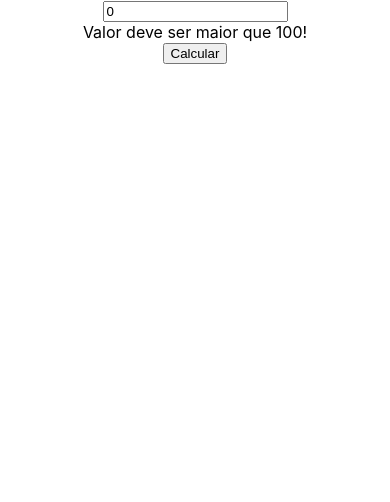
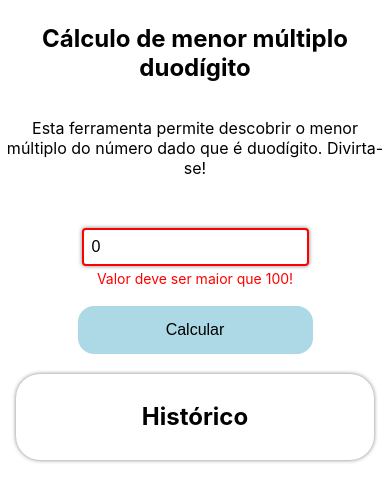
Before and after one commit to GianOrtiz/duodigito, a React (Create React App) app in the folder frontend/: page / in a window 390 px wide. Both pictures are taken after a click on the button "Calcular". Shown: the top 502 px of the page. Built offline with nearby package versions, Linux system fonts and the light colour scheme.

Commit message:
Style page using flex to create simple responsive design

```diff
--- a/frontend/src/App.css
+++ b/frontend/src/App.css
@@ -1,38 +1,48 @@
 .App {
-  text-align: center;
+  display: flex;
+  justify-content: space-evenly;
+  align-items: flex-start;
+  flex-wrap: wrap;
 }
 
-.App-logo {
-  height: 40vmin;
-  pointer-events: none;
+.calculus-container {
+  flex: 2;
+  padding: 1%;
+  display: flex;
+  flex-direction: column;
 }
 
-@media (prefers-reduced-motion: no-preference) {
-  .App-logo {
-    animation: App-logo-spin infinite 20s linear;
-  }
+.calculus-header {
+  display: flex;
+  text-align: center;
+  flex-direction: column;
+  justify-content: center;
+  align-items: center;
+  margin-bottom: 8%;
 }
 
-.App-header {
-  background-color: #282c34;
-  min-height: 100vh;
+.form-container {
   display: flex;
-  flex-direction: column;
+  justify-content: center;
   align-items: center;
-  justify-content: center;
-  font-size: calc(10px + 2vmin);
-  color: white;
 }
 
-.App-link {
-  color: #61dafb;
+.history-container {
+  display: flex;
+  justify-content: center;
+  align-items: center;
+  flex: 1;
+  min-width: 320px;
 }
 
-@keyframes App-logo-spin {
-  from {
-    transform: rotate(0deg);
-  }
-  to {
-    transform: rotate(360deg);
-  }
+.result-container {
+  display: flex;
+  justify-content: center;
+  align-items: center;
+  flex-direction: column;
+  margin-top: 2%;
 }
+
+.result-container h2 {
+  margin-bottom: 0;
+}
--- a/frontend/src/App.tsx
+++ b/frontend/src/App.tsx
@@ -62,6 +62,12 @@ function App() {
 
   return (
     <div className="App">
+      <div className="calculus-container">
+        <header className="calculus-header">
+          <h2>Cálculo de menor múltiplo duodígito</h2>
+          <p>Esta ferramenta permite descobrir o menor múltiplo do número dado que é duodígito. Divirta-se!</p>
+        </header>
+        <div className="form-container">
           <CalculusForm
             num={num}
             error={numError}
@@ -69,15 +75,22 @@ function App() {
             onSubmit={onSubmit}
             loading={loading}
           />
+        </div>
         {result && (
+          <div className="result-container">
+            <h2>Resultado:</h2>
             <CalculusResult
               elapsedTime={result.elapsedTimeMillis}
               result={result.result}
             />
+          </div>
         )}
+      </div>
+      <div className="history-container">
         <History
           values={history}
         />
+      </div>
     </div>
   );
 }
--- /dev/null
+++ b/frontend/src/components/CalculusForm/index.css
@@ -0,0 +1,46 @@
+.calculus-form {
+    display: flex;
+    flex-direction: column;
+}
+
+.value-input, .value-input-error {
+    box-shadow: 0 0 4px gray;
+    border: 0;
+    border-radius: 4px;
+    font-size: 1rem;
+    margin: 0.25rem;
+    min-width: 125px;
+    padding: 0.5rem;
+    transition: background-color 0.5s ease-out;
+}
+
+.value-input:focus, .value-input-error:focus {
+    outline: none;
+    box-shadow: 0 0 8px gray;
+}
+
+.value-input-error {
+    border: 2px red solid;
+}
+
+.input-error {
+    color: red;
+    font-size: 14px;
+    text-align: center;
+}
+
+.button-form {
+    background-color: lightblue;
+    border: none;
+    margin-top: 8%;
+    font-size: 1rem;
+    padding: 15px 32px;
+    text-align: center;
+    text-decoration: none;
+    display: inline-block;
+    border-radius: 16px;
+}
+
+.button-form:hover {
+    cursor: pointer;
+}
--- a/frontend/src/components/CalculusForm/index.tsx
+++ b/frontend/src/components/CalculusForm/index.tsx
@@ -1,4 +1,5 @@
 import React from 'react';
+import './index.css';
 
 export interface Props {
     onSubmit: (event: React.FormEvent) => void;
@@ -12,14 +13,20 @@ const CalculusForm = (props: Props): JSX.Element => {
     const { onSubmit, num, onChange, loading, error } = props;
 
     return (
-        <form onSubmit={onSubmit}>
-            <input type="number" value={num} onChange={onChange} />
-            {error && <div>{error}</div>}
+        <form onSubmit={onSubmit} className="calculus-form">
+            <input
+                type="number"
+                value={num}
+                onChange={onChange}
+                className={error ? "value-input-error" : "value-input"}
+            />
+            {error && <div className="input-error">{error}</div>}
             <button
-            type="submit"
-            disabled={loading}
+                type="submit"
+                disabled={loading}
+                className="button-form"
             >
-            {loading ? 'Carregando' : 'Calcular'}
+                {loading ? 'Carregando' : 'Calcular'}
             </button>
         </form>
     );
--- /dev/null
+++ b/frontend/src/components/CalculusResult/index.css
@@ -0,0 +1,17 @@
+.result {
+    text-align: center;
+    display: flex;
+    flex-direction: column;
+    margin-top: 2rem;
+}
+
+.result-value {
+    font-size: 18px;
+    font-weight: 500;
+}
+
+.elapsed-time {
+    margin-top: 1rem;
+    font-size: 14px;
+    color: green;
+}
--- a/frontend/src/components/CalculusResult/index.tsx
+++ b/frontend/src/components/CalculusResult/index.tsx
@@ -1,4 +1,5 @@
 import React from 'react';
+import './index.css';
 
 export interface Props {
     elapsedTime: number;
@@ -9,9 +10,13 @@ const CalculusResult = (props: Props): JSX.Element => {
     const { elapsedTime, result } = props;
 
     return (
-        <div>
-            <p>Tempo decorrido: {elapsedTime}ms</p>
-            <p>Resultado: {result}</p>
+        <div className="result">
+            <span className="result-value">
+                {result}
+            </span>
+            <span className="elapsed-time">
+                Tempo decorrido: {elapsedTime}ms
+            </span>
         </div>
     );
 };
--- /dev/null
+++ b/frontend/src/components/History/index.css
@@ -0,0 +1,57 @@
+.history {
+    width: 100%;
+    display: flex;
+    flex-direction: column;
+    justify-content: space-evenly;
+    border-radius: 24px;
+    box-shadow: 0 0 4px gray;
+    margin: 4%;
+}
+
+.history-entry {
+    height: 4em;
+    display: flex;
+    flex-direction: row;
+    justify-content: space-evenly;
+    align-items: center;
+    border-top: 1px lightgray solid;
+}
+
+.input-history {
+    flex: 1;
+    width: 100%;
+    padding-left: 4%;
+    text-align: start;
+    font-size: 20px;
+    color: blue;
+}
+
+.result-history {
+    flex: 1;
+    font-size: 20px;
+    padding-right: 4%;
+    color: green;
+    width: 100%;
+    text-align: end;
+}
+
+.time-history {
+    flex: 1;
+    display: flex;
+    align-items: center;
+    padding-top: 1%;
+    height: 100%;
+    text-align: center;
+    flex-direction: column;
+    color: red;
+    font-size: 12px;
+}
+
+.history-header {
+    display: flex;
+    text-align: center;
+    justify-content: center;
+    font-size: 24px;
+    font-weight: bold;
+    padding: 8%;
+}
--- a/frontend/src/components/History/index.tsx
+++ b/frontend/src/components/History/index.tsx
@@ -1,5 +1,5 @@
 import React from 'react';
-
+import './index.css';
 import { DuodigitResult } from '../../client/duodigitResult';
 
 export interface Props {
@@ -10,10 +10,23 @@ const History = (props: Props): JSX.Element => {
     const { values } = props;
 
     return (
-        <div>
+        <div className="history">
+            <header className="history-header">Histórico</header>
             {values.map<JSX.Element>(
-                (value, index) => <div id={index.toString()}>{value.result}</div>)
-            }
+                (value, index) =>
+                    <div
+                        className="history-entry"
+                        id={index.toString()}
+                    >
+                        <div className="input-history">{value.input}</div>
+                        <div
+                            className="time-history"
+                        >
+                            {value.elapsedTimeMillis}ms
+                        </div>
+                        <div className="result-history">{value.result}</div>
+                    </div>
+            )}
         </div>
     );
 }
```
Lines whose indentation alone changed are shown as unchanged.
